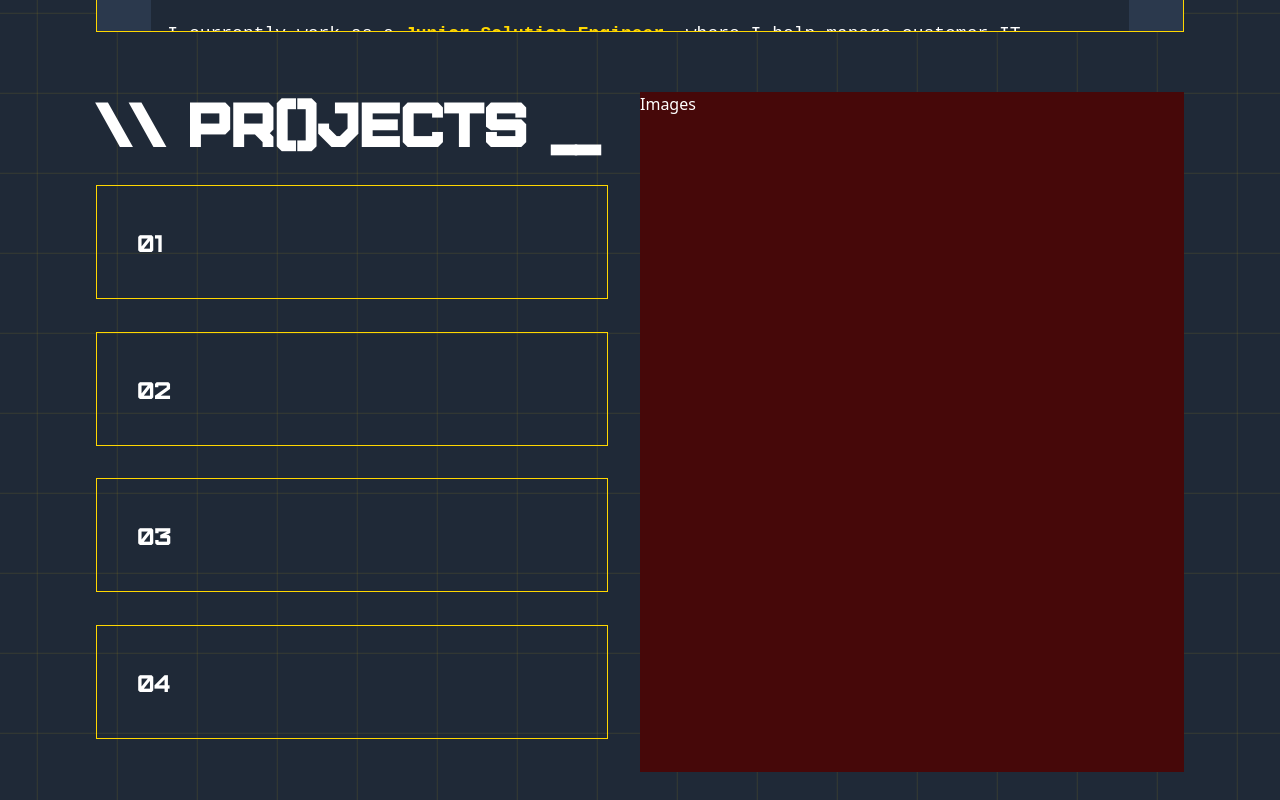
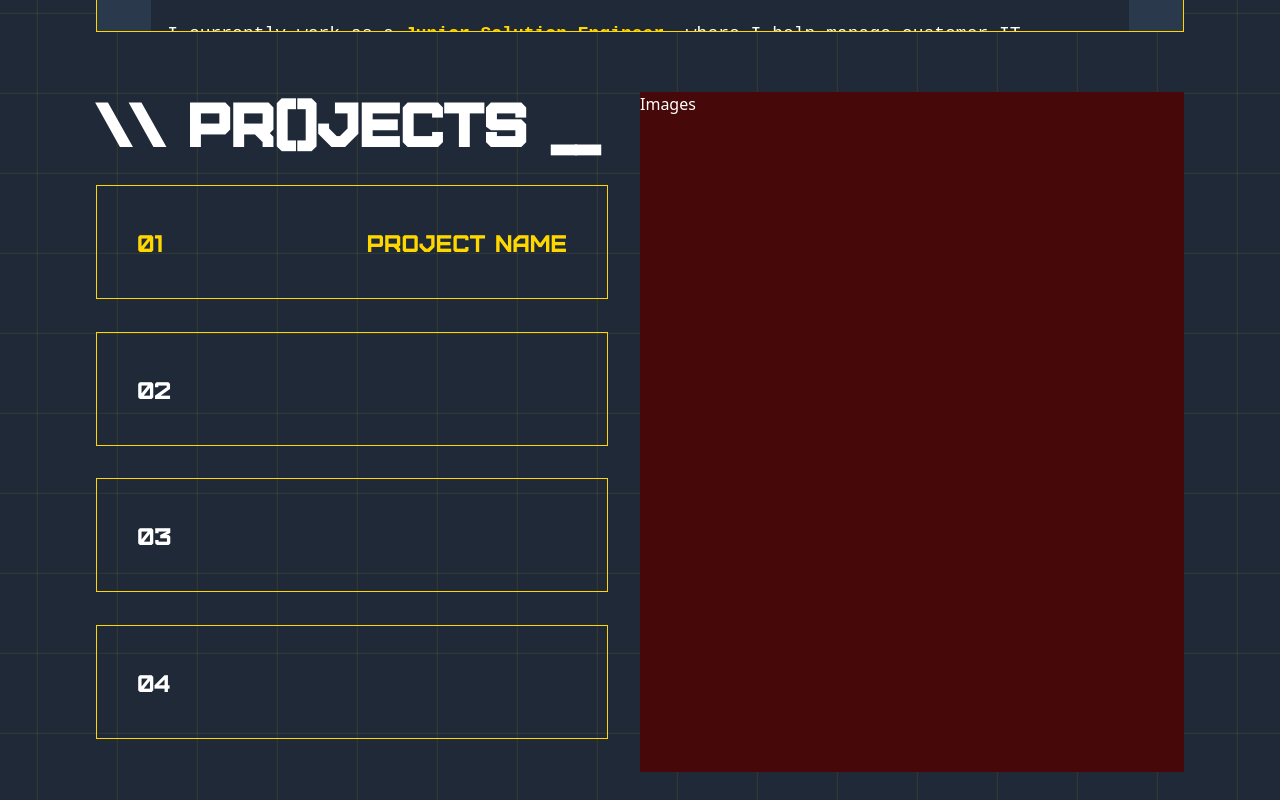
Before and after one commit to andy02chen/portfolio_site, a React (Vite) app in the folder portfolio/: page / in a window 1280 px wide. Shown: the part 1544-2344 px from the top of the page. Built offline with nearby package versions, Linux system fonts and the light colour scheme; a web font is replaced by a local one.

Commit message:
changed project selection divs colour

```diff
--- a/portfolio/src/Projects.tsx
+++ b/portfolio/src/Projects.tsx
@@ -27,18 +27,25 @@ export default function Projects() {
             </h1>
           </div>
 
-          <div className="flex flex-1 gap-8">
+          <div className="flex flex-row flex-1 gap-8">
             {/* Number Selector Div */}
             <div
               className={`flex flex-col justify-evenly items-center h-full font-furore text-2xl transition-all duration-500
-              ${projectSelected === null ? "w-full" : "w-[25%]"}`}
+              ${projectSelected === null ? "w-full" : "w-auto"}`}
             >
               <div
                 className={`border border-[var(--yellow)] p-10 w-full cursor-pointer
                 ${projectSelected === 1 ? "bg-[var(--yellow)]" : "bg-transparent" }`}
                 onClick={() => changeProject(1)}
               >
-                01
+                <div className="flex items-center justify-between text-[var(--yellow)]">
+                  <h1 className={`${projectSelected === 1 ? 'text-[var(--dark-blue)]' : 'text-[var(--yellow)]'}`}>
+                    01
+                  </h1>
+                  <h1 className={`${projectSelected === null ? 'flex':'hidden'}`}>
+                    Project name
+                  </h1>
+                </div>
               </div>
               <div
                 className={`border border-[var(--yellow)] p-10 w-full cursor-pointer
@@ -67,7 +74,7 @@ export default function Projects() {
             <div
               className={`transition-all duration-500 overflow-hidden flex items-center justify-center
                 ${projectSelected !== null
-                  ? "w-[75%] max-h-full opacity-100 p-4"
+                  ? "w-[80%] max-h-full opacity-100 p-4"
                   : "w-0 opacity-0 p-0"
                 }`}
             >
```
